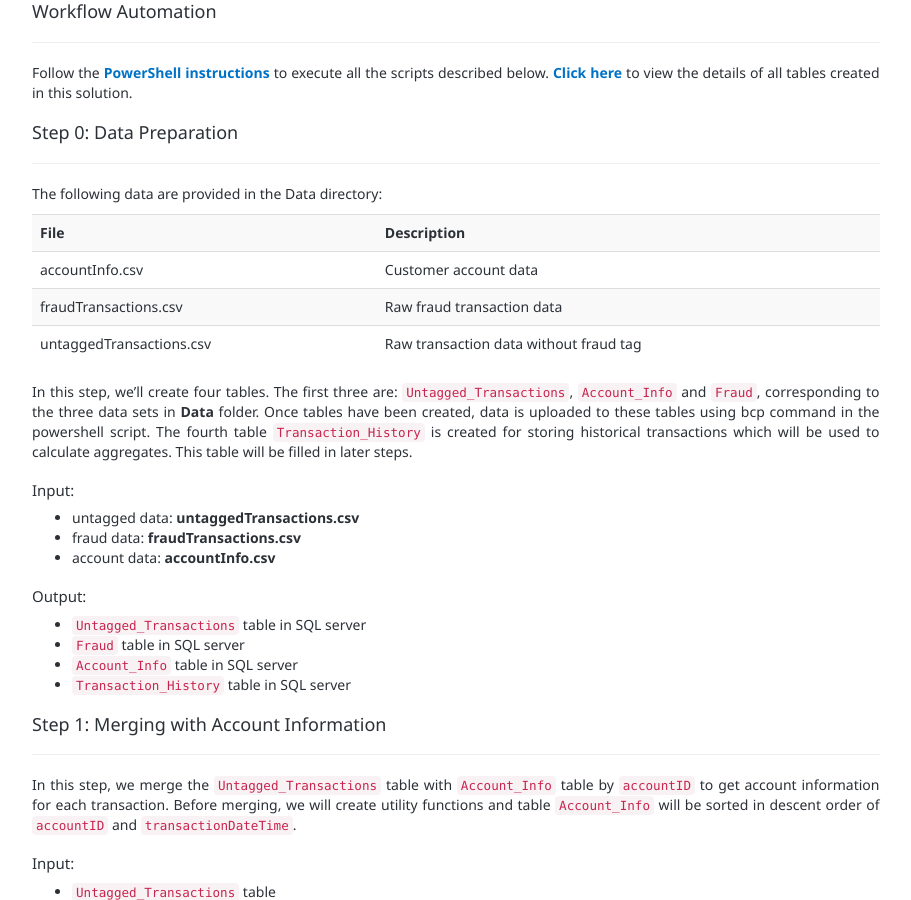
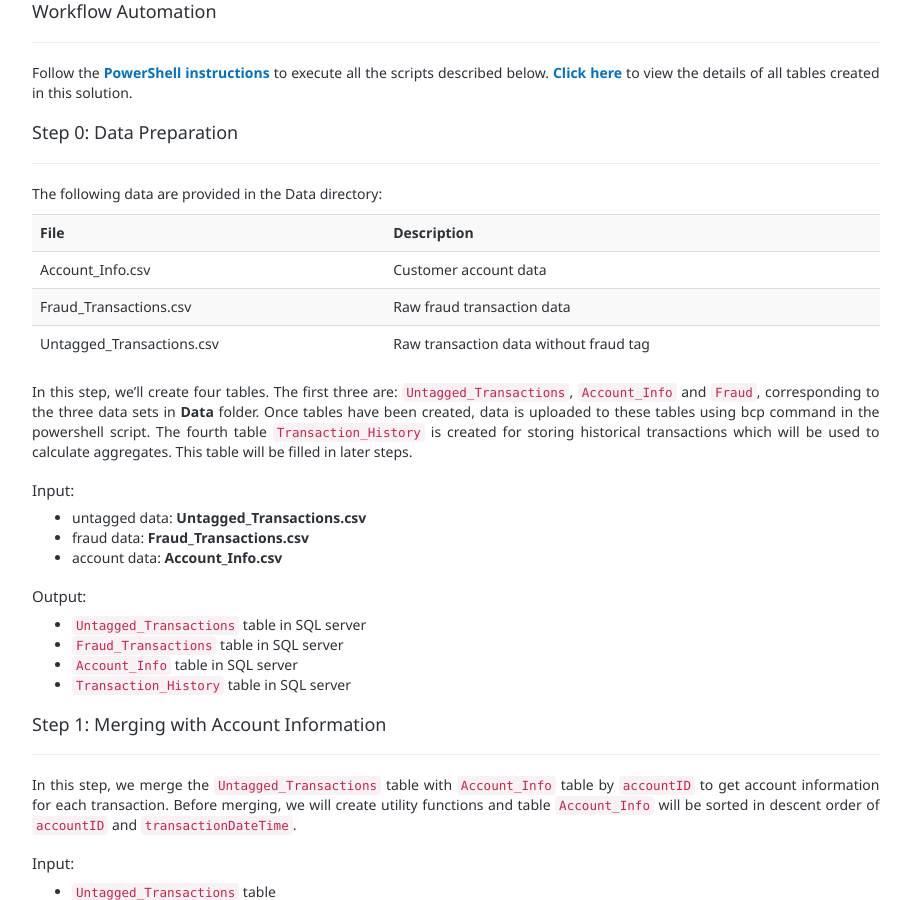
Before and after one commit to microsoft/r-server-fraud-detection, a Jekyll site: the page built from dba.md, in a window 1280 px wide and 900 px high, scrolled down 825 px. Shown: the whole window, without its empty margins (38-949 px from the left). Built offline with Jekyll 4.4.1, drawn with Linux system fonts in a browser that asks for light colours; nearby versions of some CDN libraries.

Commit message:
update filenames

```diff
--- a/_includes/data.md
+++ b/_includes/data.md
@@ -3,7 +3,7 @@
     <th>File</th>
     <th>Description</th>
   </tr>
- <tr><td>accountInfo.csv</td><td> Customer account data </td></tr>
- <tr><td>fraudTransactions.csv</td><td> Raw fraud transaction data </td></tr>
- <tr><td>untaggedTransactions.csv</td><td> Raw transaction data without fraud tag </td></tr>
+ <tr><td>Account_Info.csv</td><td> Customer account data </td></tr>
+ <tr><td>Fraud_Transactions.csv</td><td> Raw fraud transaction data </td></tr>
+ <tr><td>Untagged_Transactions.csv</td><td> Raw transaction data without fraud tag </td></tr>
  </table>
--- a/dba.md
+++ b/dba.md
@@ -81,14 +81,14 @@ In this step, we'll create four tables. The first three are: `Untagged_Transacti
 
 ### Input:
 
-* untagged data: **untaggedTransactions.csv**
-* fraud data: **fraudTransactions.csv**
-* account data: **accountInfo.csv**
+* untagged data: **Untagged_Transactions.csv**
+* fraud data: **Fraud_Transactions.csv**
+* account data: **Account_Info.csv**
 
 ### Output:
 
 * `Untagged_Transactions` table in SQL server
-* `Fraud` table in SQL server
+* `Fraud_Transactions` table in SQL server
 * `Account_Info` table in SQL server
 * `Transaction_History` table in SQL server
 
```
Also changed, not shown: _includes/datascientist_sql.md (+1 -1 lines), ds.md (+6 -6 lines), input_data.md (+6 -6 lines).
